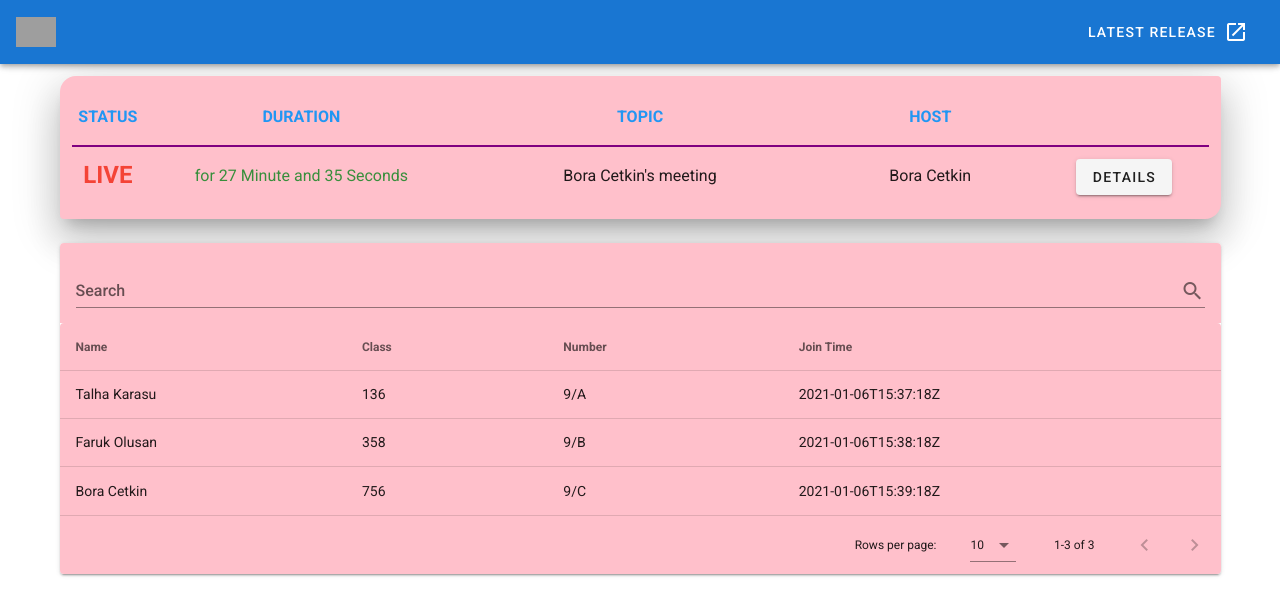
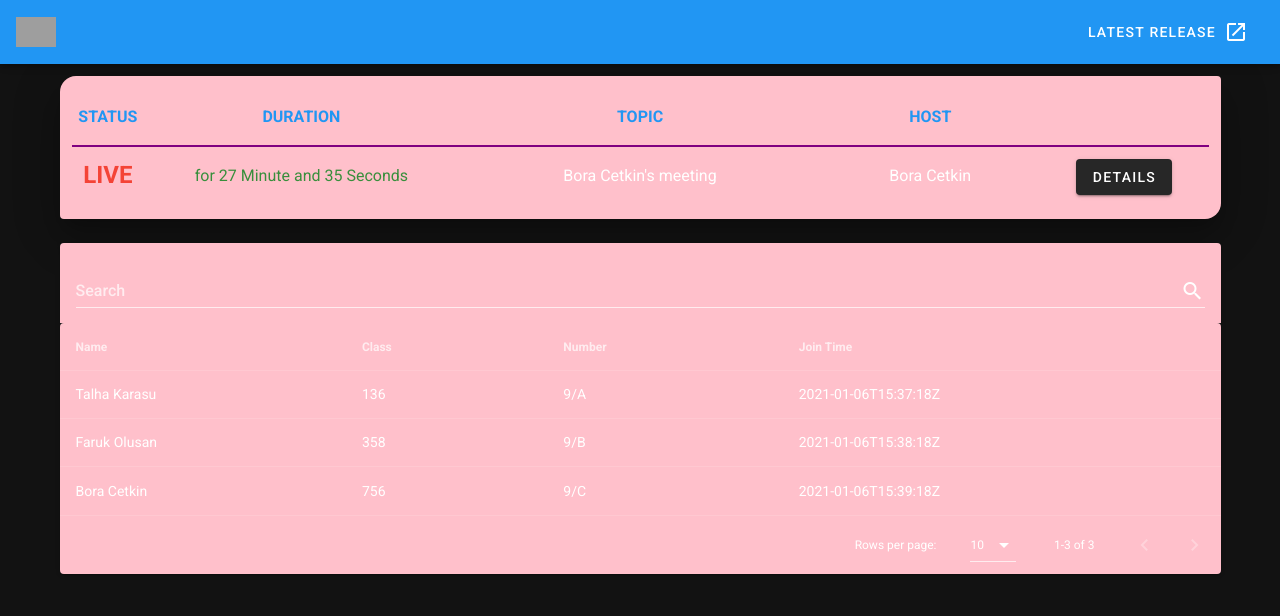
Before and after one commit to talhabw/zoom-attendance-taker-web, a Vue app: page / in a window 1280 px wide. Shown: the top 616 px of the page. Built offline with nearby package versions, Linux system fonts and the light colour scheme; grey boxes are pictures that could not be loaded.

Commit message:
switch to dark theme

```diff
--- a/src/plugins/vuetify.js
+++ b/src/plugins/vuetify.js
@@ -1,6 +1,8 @@
-import Vue from "vue";
-import Vuetify from "vuetify/lib/framework";
+import Vue from "vue"
+import Vuetify from "vuetify/lib/framework"
 
-Vue.use(Vuetify);
+Vue.use(Vuetify)
 
-export default new Vuetify({});
+export default new Vuetify({
+  theme: { dark: true },
+})
```
